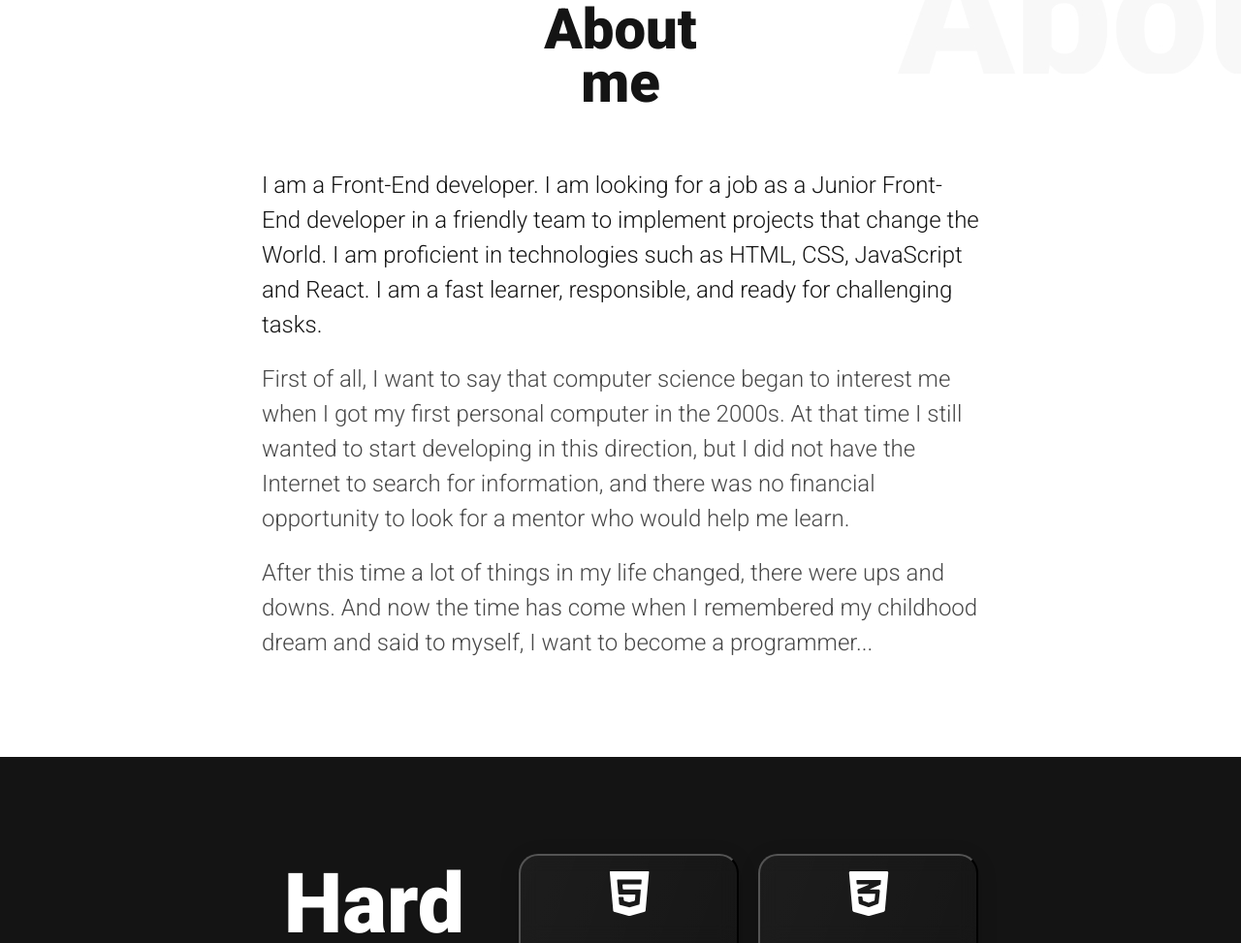
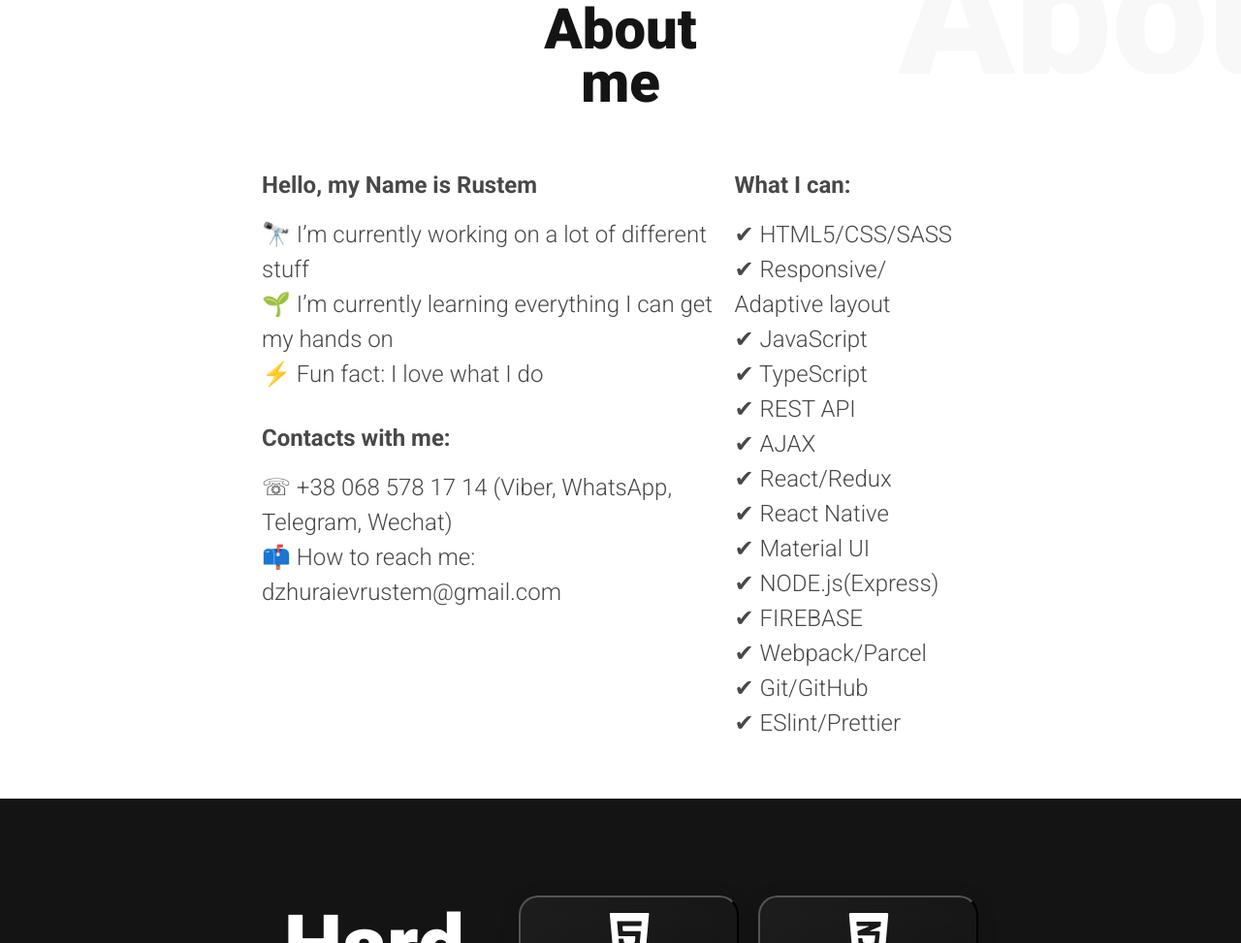
Before and after one commit to RustDzhur/portfolio, a website built with Parcel: page src/index.html in a window 1280 px wide. Shown: the part 857-1830 px from the top of the page at 97% size. Built offline with nearby package versions, Linux system fonts and the light colour scheme; a script that the page names is missing.

Commit message:
updates section about

```diff
--- a/src/partials/about.html
+++ b/src/partials/about.html
@@ -1,14 +1,79 @@
 <section class="about" id="about">
-    <div class="wrapper">
-        <h2 class="title-about">About <br> me</h2>
-        <p class="main-text">
-            I am a Front-End developer. I am looking for a job as a Junior Front-End developer in a friendly team to implement projects that change the World. I am proficient in technologies such as HTML, CSS, JavaScript and React. I am a fast learner, responsible, and ready for challenging tasks.
-        </p>
-        <p class="history-text">
-            First of all, I want to say that computer science began to interest me when I got my first personal computer in the 2000s. At that time I still wanted to start developing in this direction, but I did not have the Internet to search for information, and there was no financial opportunity to look for a mentor who would help me learn.
-        </p>
-        <p class="end-history-text">
-            After this time a lot of things in my life changed, there were ups and downs. And now the time has come when I remembered my childhood dream and said to myself, I want to become a programmer...
-        </p>
+  <div class="wrapper">
+    <h2 class="title-about">
+      About <br />
+      me
+    </h2>
+    <div class="wrapper-about">
+        <div>
+            <ul class="introdution__list">
+              <li class="introdution__item head-title-about">
+                Hello, my Name is Rustem
+              </li>
+              <li class="introdution__item">
+                🔭 I’m currently working on a lot of different stuff
+              </li>
+              <li class="introdution__item">
+                🌱 I’m currently learning everything I can get my hands on
+              </li>
+              <li class="introdution__item">⚡ Fun fact: I love what I do</li>
+            </ul>
+            <ul class="contacts-with-me__list">
+              <li class="contacts-with-me__item head-title-about">
+                Contacts with me:
+              </li>
+              <li class="contacts-with-me__item">
+                ☏ +38 068 578 17 14 (Viber, WhatsApp, Telegram, Wechat)
+              </li>
+              <li class="contacts-with-me__item">
+                📫 How to reach me: dzhuraievrustem@gmail.com
+              </li>
+            </ul>
+          </div>
+          <div>
+            <ul class="what-can__list">
+              <li class="what-can__item head-title-about">What I can:</li>
+              <li class="what-can__item">
+                ✔ HTML5/CSS/SASS
+              </li>
+              <li class="what-can__item">
+                ✔ Responsive/ Adaptive layout
+              </li>
+              <li class="what-can__item">
+                ✔ JavaScript
+              </li>
+              <li class="what-can__item">
+                ✔ TypeScript
+              </li>
+              <li class="what-can__item">✔ REST API </li>
+              <li class="what-can__item">
+                ✔ AJAX
+              </li>
+              <li class="what-can__item">
+                ✔ React/Redux
+              </li>
+              <li class="what-can__item">
+                ✔ React Native
+              </li>
+              <li class="what-can__item">
+                ✔ Material UI
+              </li>
+              <li class="what-can__item">
+                ✔ NODE.js(Express)
+              </li>
+              <li class="what-can__item">✔ FIREBASE </li>
+              <li class="what-can__item">
+                ✔ Webpack/Parcel
+              </li>
+              <li class="what-can__item">
+                ✔ Git/GitHub
+              </li>
+              <li class="what-can__item">
+                ✔ ESlint/Prettier
+              </li>
+            </ul>
+          </div>
     </div>
+
+  </div>
 </section>
--- a/src/sass/_about.scss
+++ b/src/sass/_about.scss
@@ -47,3 +47,39 @@
     color: #484848;
     padding-bottom: 40px;
 }
+
+
+.introdution__list,
+.contacts-with-me__list {
+    margin-bottom: 30px;
+}
+
+
+
+.introdution__item,
+.contacts-with-me__item,
+.what-can__item {
+    font-family: 'Roboto';
+    font-weight: 300;
+    font-size: 24px;
+    line-height: 1.5;
+
+    color: #484848;
+}
+
+.head-title-about {
+    font-family: 'Roboto';
+    font-weight: 700;
+    font-size: 24px;
+    line-height: 1.5;
+    color: #484848;
+    padding-bottom: 15px;
+}
+
+.wrapper-about {
+    display: flex;
+    justify-content: space-evenly;
+    @media screen and (max-width: 768px) {
+        flex-wrap: wrap;
+    }
+}
```
